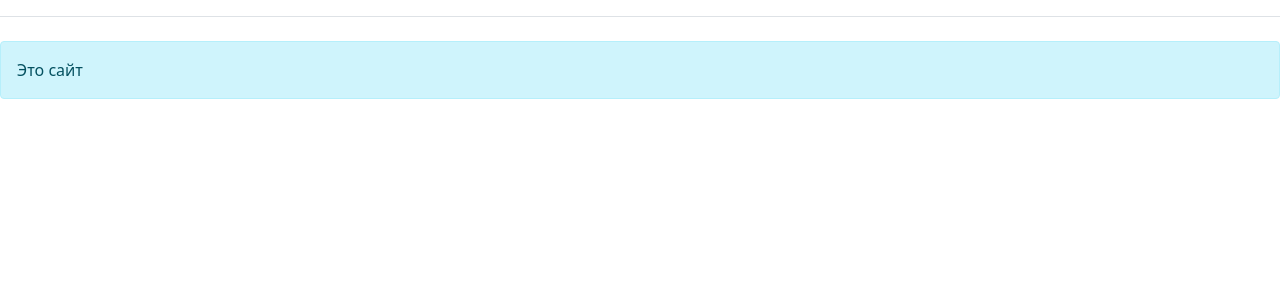
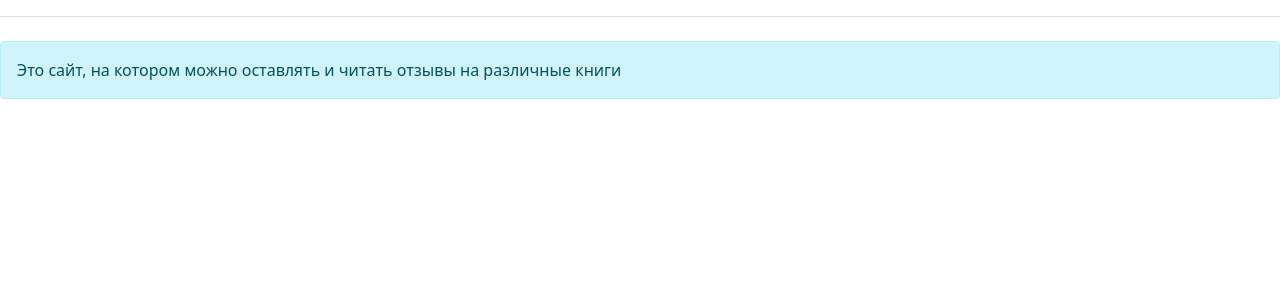
Before and after one commit to KrechkoVsevolod201/WebProg, a Flask app: page / in a window 1280 px wide. Shown: the part 38-338 px from the top of the page. Run offline with Flask 2, Linux system fonts and the light colour scheme.

Commit message:
Сайт работает

```diff
--- a/templates/about.html
+++ b/templates/about.html
@@ -6,6 +6,6 @@
 
 {% block body %}
 <div class="alert alert-info">
-Это сайт
+Это сайт, на котором можно оставлять и читать отзывы на различные книги
 </div>
 {% endblock %}
```
Also changed, not shown: book.db.
